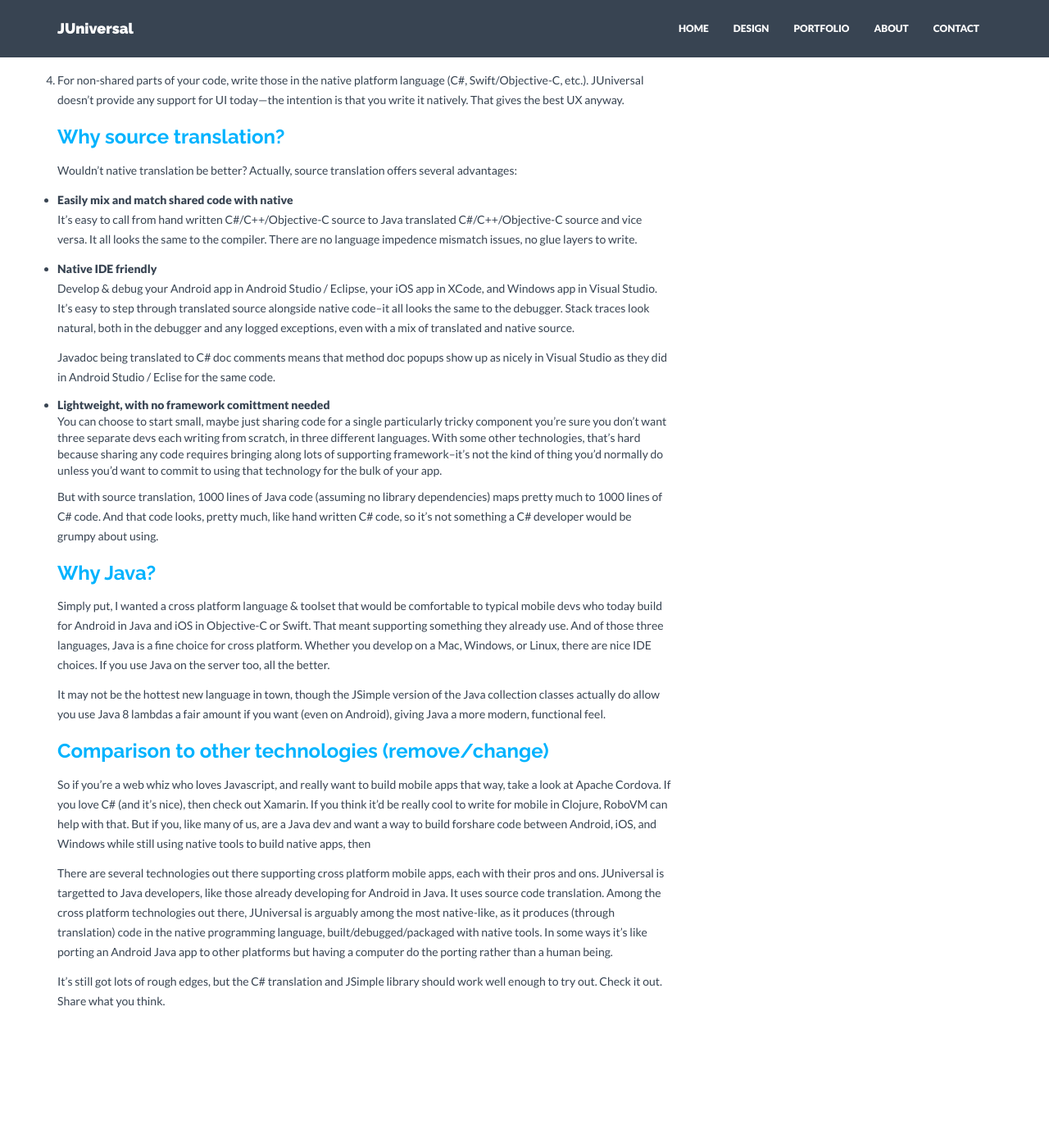
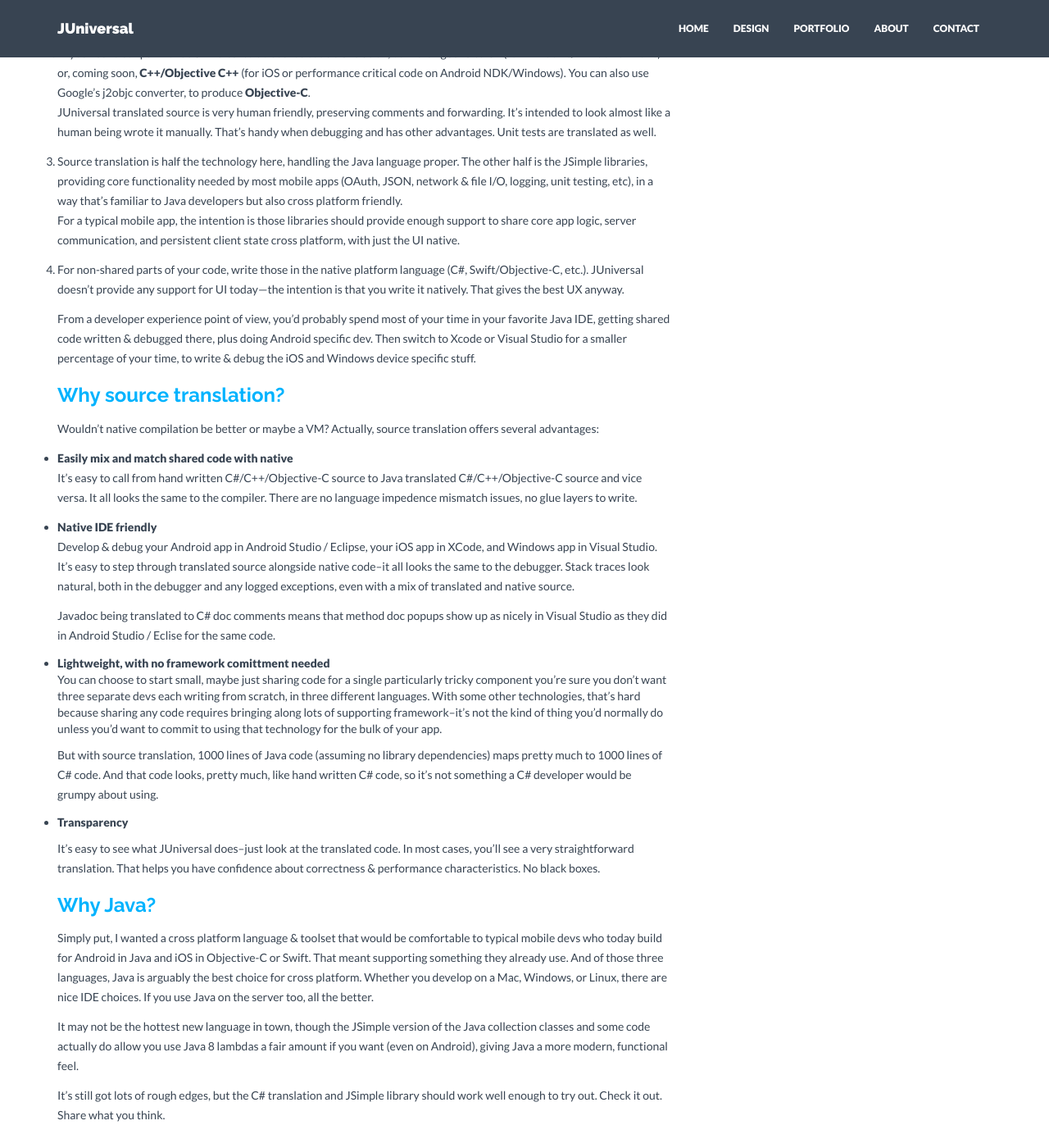
Before and after one commit to juniversal/juniversal.github.io, a Jekyll site: the page built from index.markdown, in a window 1280 px wide and 1400 px high, scrolled down 939 px. Shown: the whole window at 82% size. Built offline with Jekyll 4.4.1, drawn with Linux system fonts in a browser that asks for light colours; nearby versions of some CDN libraries; some of the changed text lies outside the part shown.

Commit message:
Website updates

```diff
--- a/_includes/header.html
+++ b/_includes/header.html
@@ -1,10 +1,10 @@
 <div id="headerwrap">
     <div class="container">
         <div class="row">
-        	<img style="position: absolute; left: 50px; top: 150px; z-index: 10;" src="/assets/img/under-construction.png" width="250px" alt="UNDER CONSTRUCTION">
 
+			<img style="position: absolute; left: 200px; top: 150px; z-index: 10;" src="/assets/img/under-construction.png" width="300px" alt="UNDER CONSTRUCTION">
 
-            <div class="col-lg-8 col-lg-offset-2">
+            <div class="col-lg-8 col-lg-offset-1">
                 <h3>Don't just write an Android Java app.<br>
                 Write a cross platform Java app.</b3>
                 <h1>JUniversal</h1>
--- a/index.markdown
+++ b/index.markdown
@@ -4,9 +4,19 @@ title: JUniversal
 permalink: /
 ---
 
+### Current status: Under Construction, Coming Soon ###
+
+JUniversal is almost ready for public preview, but not quite.   I'm still getting website, instructions, and code ready before really
+expecting folks to try it out.   So feel free to poke around if you want, but know that I'm still putting things together & you
+probably want to come back next week.
+
 ### JUniversal makes Java truly cross platform ###
 
-Here's how it works.
+Writing the same code from scratch for every platform is a pain & inefficient.   There must be a better way.
+JUniversal lets you write code in Java and take that code to places you never thought it could go.
+It's primarily targetted to sharing code across mobile apps, but the technology can extend to non-mobile scenarios as well.
+
+### Here's how it works
 
 1. Pick the code that you want to share cross platform.  It can be a little bit of code (maybe some hairy algorithm) or a lot (everything in your app except the UI).   Develop that in Java, with your favorite Java IDE.  To keep things tidy, you probably want to separate out shared code to a separate modules/JARs.  Ideally, create JUnit tests for it too.
 
@@ -14,13 +24,17 @@ Here's how it works.
 JUniversal translated source is very human friendly, preserving comments and forwarding.   It's intended to look almost like a human being wrote it manually.   That's handy when debugging and has other advantages.   Unit tests are translated as well.
 
 3. Source translation is half the technology here, handling the Java language proper.   The other half is the JSimple libraries, providing core functionality needed by most mobile apps (OAuth, JSON, network & file I/O, logging, unit testing, etc), in a way that's familiar to Java developers but also cross platform friendly.<br>
-For a typical mobile app, those libraries should provide enough support to share core app logic, server communication, and persistent client state cross platform, with just the UI native.
+For a typical mobile app, the intention is those libraries should provide enough support to share core app logic, server communication, and persistent client state cross platform, with just the UI native.
 
 4. For non-shared parts of your code, write those in the native platform language (C#, Swift/Objective-C, etc.).   JUniversal doesn't provide any support for UI today&mdash;the intention is that you write it natively.   That gives the best UX anyway.
 
+
+
+From a developer experience point of view, you'd probably spend most of your time in your favorite Java IDE, getting shared code written & debugged there, plus doing Android specific dev.   Then switch to Xcode or Visual Studio for a smaller percentage of your time, to write & debug the iOS and Windows device specific stuff.
+
 ### Why source translation?  ###
 
-Wouldn't native translation be better?  Actually, source translation  offers several advantages:
+Wouldn't native compilation be better or maybe a VM?  Actually, source translation offers several advantages:
 
 * <b>Easily mix and match shared code with native</b><br>  It's easy to call from hand written C#/C++/Objective-C source to Java translated C#/C++/Objective-C source and vice versa.   It all looks the same to the compiler.  There are no language impedence mismatch issues, no glue layers to write.
 
@@ -34,26 +48,19 @@ You can choose to start small, maybe just sharing code for a single particularly
 
 But with source translation, 1000 lines of Java code (assuming no library dependencies) maps pretty much to 1000 lines of C# code.   And that code looks, pretty much, like hand written C# code, so it's not something a C# developer would be grumpy about using.
 
+* <b>Transparency</b><br>
+
+It's easy to see what JUniversal does--just look at the translated code.   In most cases, you'll see a very straightforward translation.   That helps you have confidence about correctness & performance characteristics.   No black boxes.
+
 ### Why Java? ###
 
 Simply put, I wanted a cross platform language & toolset that would be comfortable to typical mobile devs who today build for Android in Java and iOS in
-Objective-C or Swift.   That meant supporting something they already use.  And of those three languages, Java is a fine choice for cross platform.   Whether you develop on a Mac, Windows, or Linux, there are nice IDE choices.   If you use Java on the server too, all the better.
+Objective-C or Swift.   That meant supporting something they already use.  And of those three languages, Java is arguably the best choice for cross platform.   Whether you develop on a Mac, Windows, or Linux, there are nice IDE choices.   If you use Java on the server too, all the better.
 
-It may not be the hottest new language in town, though the JSimple version of the Java collection classes actually do allow you use Java 8 lambdas a fair amount if you want (even on Android), giving Java a more modern, functional feel.
+It may not be the hottest new language in town, though the JSimple version of the Java collection classes and some code actually do allow you use Java 8 lambdas a fair amount if you want (even on Android), giving Java a more modern, functional feel.
 
-
-
-
-
-
-
-
-
-
-### Comparison to other technologies (remove/change) ###
-
-So if you're a web whiz who loves Javascript, and really want to build mobile apps that way, take a look at Apache Cordova.  If you love C# (and it's nice), then check out Xamarin.  If you think it'd be really cool to write for mobile in Clojure, RoboVM can help with that.   But if you, like many of us, are a Java dev and want a way to build forshare code between Android, iOS, and Windows while still using native tools to build native apps, then
-
+<!---
+### Comparison to other technologies ###
 
 There are several technologies out there supporting cross platform mobile
 apps, each with their pros and ons.  JUniversal is targetted to Java developers, like those already developing for Android in Java.
```
Also changed, not shown: other parts of index.markdown (+4 -0 lines).
